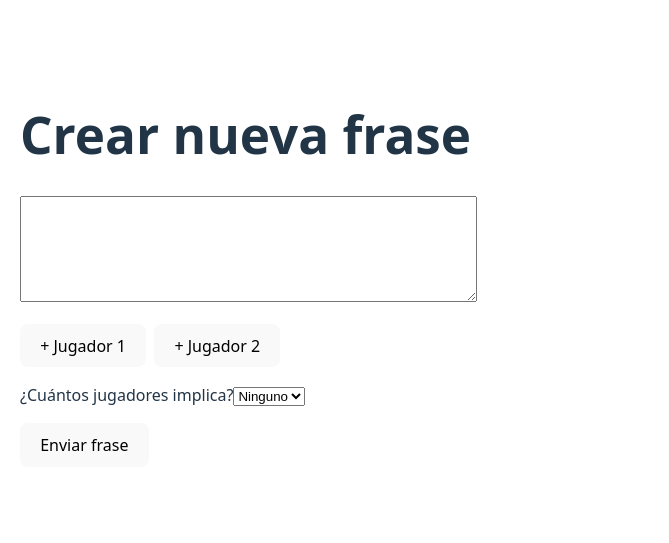
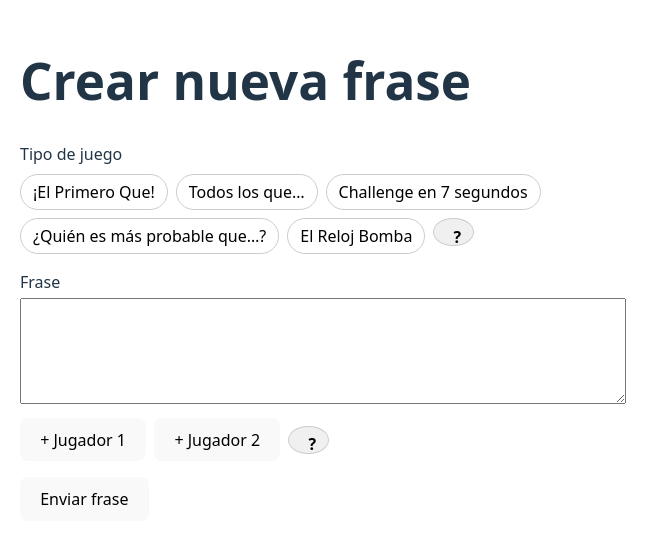
Before and after one commit to jgarcia311999/PartyForm, a React (Vite) app: page / in a window 1280 px wide. Shown: the part 131-674 px from the top of the page, without its empty margins (0-669 px from the left). Built offline with nearby package versions, Linux system fonts and the light colour scheme.

Commit message:
Primera versión del formulario

```diff
--- a/src/components/FraseEditor.tsx
+++ b/src/components/FraseEditor.tsx
@@ -2,7 +2,7 @@ import { useState, useRef } from 'react';
 
 export default function FraseEditor() {
   const [texto, setTexto] = useState('');
-  const [jugadores, setJugadores] = useState(0);
+  const [tipoJuego, setTipoJuego] = useState('');
   const textAreaRef = useRef<HTMLTextAreaElement>(null);
 
   const insertarMarcador = (marcador: string) => {
@@ -18,10 +18,23 @@ export default function FraseEditor() {
     }, 0);
   };
 
+  const mostrarEjemplosTipoJuego = () => {
+    alert(`Ejemplos:
+- El primero que toque algo rojo.
+- Todos los que han viajado este año.
+- ¿Quién es más probable que se quede dormido en una fiesta?`);
+  };
+
+  const mostrarEjemplosJugadores = () => {
+    alert(`Usa {Jugador1} y {Jugador2} para insertar jugadores:
+- {Jugador1} tiene que imitar a {Jugador2}
+- {Jugador2} le cuenta un secreto a {Jugador1}`);
+  };
+
   const enviar = async () => {
     const payload = {
       frase: texto,
-      jugadores,
+      tipoJuego,
       fecha: new Date().toISOString(),
     };
 
@@ -39,29 +52,72 @@ export default function FraseEditor() {
   };
 
   return (
-    <div style={{ padding: 20, maxWidth: 600, margin: '0 auto' }}>
+    <div style={{ display: 'flex', justifyContent: 'center', alignItems: 'center', minHeight: '100vh' }}>
+      <div style={{ padding: 20, maxWidth: 600, width: '100%' }}>
         <h1>Crear nueva frase</h1>
+
+        {/* Tipo de juego */}
+        <div style={{ marginBottom: '1rem' }}>
+          <label>Tipo de juego</label>
+          <div style={{ display: 'flex', flexWrap: 'wrap', gap: '0.5rem', marginTop: '0.5rem' }}>
+            {[
+              '¡El Primero Que!',
+              'Todos los que…',
+              'Challenge en 7 segundos',
+              '¿Quién es más probable que…?',
+              'El Reloj Bomba',
+            ].map((opcion) => (
+              <button
+                key={opcion}
+                onClick={() => setTipoJuego(opcion)}
+                style={{
+                  padding: '6px 12px',
+                  borderRadius: '20px',
+                  border: tipoJuego === opcion ? '2px solid #0070f3' : '1px solid #ccc',
+                  backgroundColor: tipoJuego === opcion ? '#e0f0ff' : '#fff',
+                  color: tipoJuego === opcion ? '#0070f3' : '#000',
+                  cursor: 'pointer',
+                }}
+              >
+                {opcion}
+              </button>
+            ))}
+            <button onClick={mostrarEjemplosTipoJuego} style={btnInfoStyle}>?</button>
+          </div>
+        </div>
+
+        {/* Frase */}
+        <div style={{ marginBottom: '1rem' }}>
+          <label>Frase</label>
           <textarea
             ref={textAreaRef}
             value={texto}
             onChange={(e) => setTexto(e.target.value)}
-        style={{ width: '100%', height: 100 }}
+            style={{ width: '100%', height: 100, marginTop: 4 }}
           />
-      <div style={{ margin: '1rem 0' }}>
-        <button onClick={() => insertarMarcador('{Jugador1}')} style={{ marginRight: 8 }}>
-          + Jugador 1
-        </button>
+          <div style={{ marginTop: '0.5rem', display: 'flex', gap: '0.5rem', alignItems: 'center' }}>
+            <button onClick={() => insertarMarcador('{Jugador1}')}>+ Jugador 1</button>
             <button onClick={() => insertarMarcador('{Jugador2}')}>+ Jugador 2</button>
+            <button onClick={mostrarEjemplosJugadores} style={btnInfoStyle}>?</button>
           </div>
-      <label>¿Cuántos jugadores implica?</label>
-      <select value={jugadores} onChange={(e) => setJugadores(Number(e.target.value))}>
-        <option value={0}>Ninguno</option>
-        <option value={1}>Uno</option>
-        <option value={2}>Dos</option>
-      </select>
+        </div>
+
+        {/* Enviar */}
         <div style={{ marginTop: '1rem' }}>
           <button onClick={enviar}>Enviar frase</button>
         </div>
       </div>
+    </div>
   );
 }
+
+const btnInfoStyle = {
+  width: 28,
+  height: 28,
+  borderRadius: '50%',
+  border: '1px solid #ccc',
+  backgroundColor: '#f0f0f0',
+  fontWeight: 'bold' as const,
+  cursor: 'pointer',
+  lineHeight: '1',
+};
```
Lines whose indentation alone changed are shown as unchanged.
